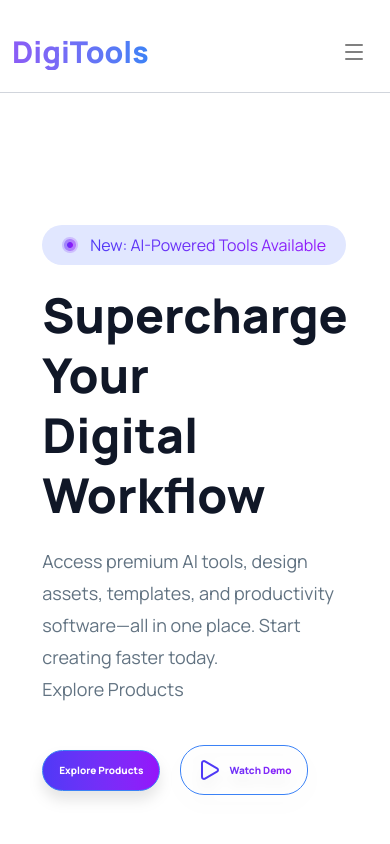
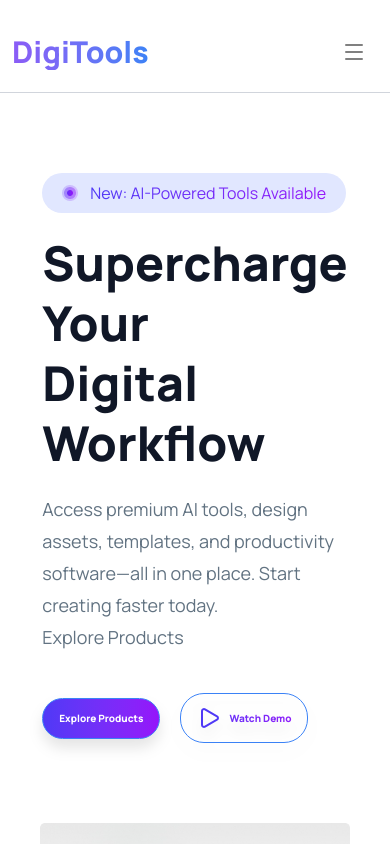
Before and after one commit to corebyte56/Digital-Tools, a React (Vite) app: page / in a window 390 px wide. Shown: the top 844 px of the page. Built offline with nearby package versions, Linux system fonts and the light colour scheme.

Commit message:
style: improve banner spacing and padding for better layout and readability

```diff
--- a/src/component/Banner/Banner.jsx
+++ b/src/component/Banner/Banner.jsx
@@ -4,7 +4,7 @@ import Right from "./Right";
 
 const Banner = () => {
   return (
-    <div className="container mx-auto flex flex-col md:flex-row items-center justify-between gap-10 px-10 py-23">
+    <div className="container mx-auto flex flex-col md:flex-row items-center justify-between gap-10 px-10 md:py-23 py-10">
       <Left />
       <Right />
     </div>
```
